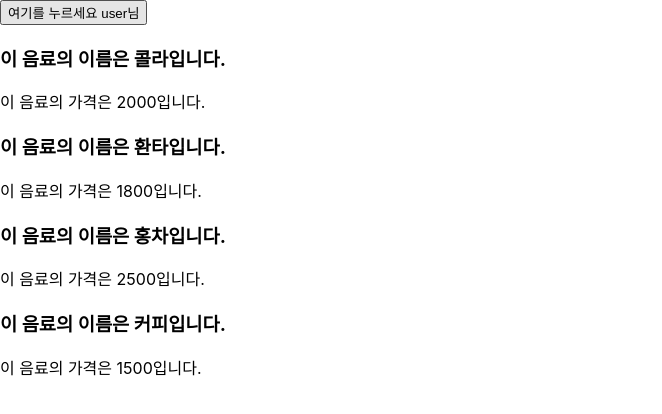
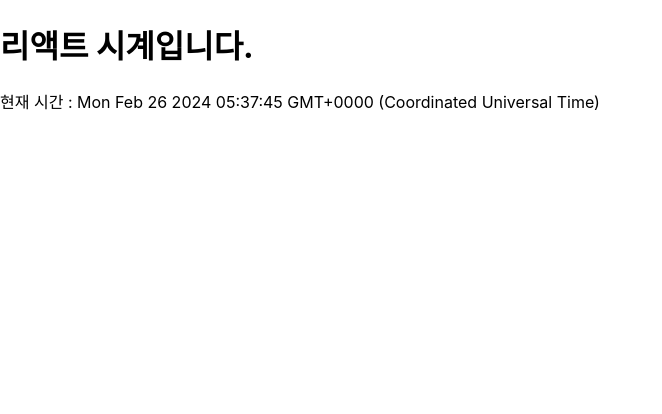
Before and after one commit to kimj0131/react-study, a React (Create React App) app: page / in a window 1280 px wide. Shown: the top 414 px of the page, without its empty margins (0-662 px from the left). Built offline with nearby package versions, Linux system fonts and the light colour scheme.

Commit message:
Study React - Chap02 > Element와 렌더링

```diff
--- /dev/null
+++ b/src/chap02/Clock.jsx
@@ -0,0 +1,10 @@
+function Clock(props) {
+	return (
+		<div>
+			<h1>리액트 시계입니다.</h1>
+			<p>현재 시간 : {new Date().toString()}</p>
+		</div>
+	);
+}
+
+export default Clock;
--- a/src/index.js
+++ b/src/index.js
@@ -3,17 +3,19 @@ import ReactDOM from "react-dom/client";
 import "./index.css";
 // import App from "./App";
 import reportWebVitals from "./reportWebVitals";
-import MyButton from "./chap01/MyButton";
-import DrinkList from "./chap01/DrinkList";
+// import MyButton from "./chap01/MyButton";
+// import DrinkList from "./chap01/DrinkList";
+import Clock from "./chap02/Clock";
 
 const root = ReactDOM.createRoot(document.getElementById("root"));
-root.render(
-	<React.StrictMode>
-		<MyButton name="user" />
-		<DrinkList />
-		{/* <App /> */}
-	</React.StrictMode>
-);
+
+setInterval(() => {
+	root.render(
+		<React.StrictMode>
+			<Clock />
+		</React.StrictMode>
+	);
+}, 1000);
 
 // If you want to start measuring performance in your app, pass a function
 // to log results (for example: reportWebVitals(console.log))
```
